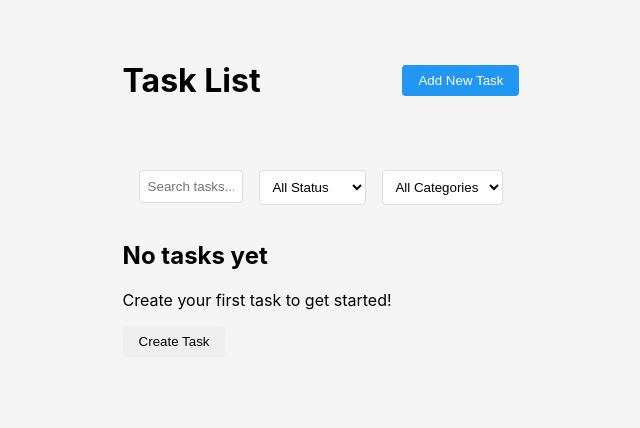
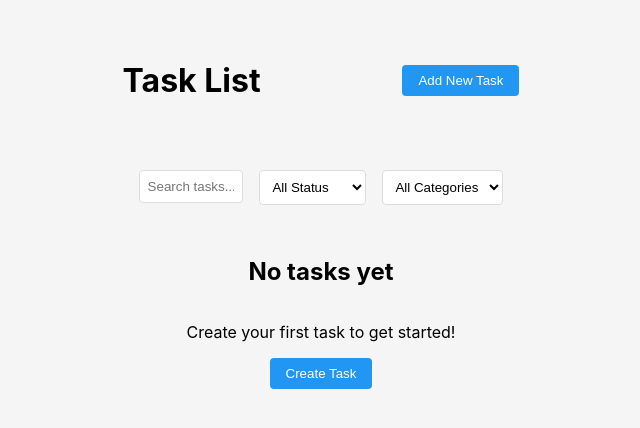
Before and after one commit to MendoncaJose/task-manager, an Angular app: page /tasks in a window 1280 px wide. Shown: the top 428 px of the page, without its empty margins (319-959 px from the left). Built offline with nearby package versions, Linux system fonts and the light colour scheme.

Commit message:
taskList-fe-49: (task-list.component.scss) fixed

```diff
--- a/src/app/pages/task-list/task-list.component.scss
+++ b/src/app/pages/task-list/task-list.component.scss
@@ -3,6 +3,14 @@
   justify-content: space-between;
   align-items: center;
   margin-bottom: 2rem;
+}
+.empty-state {
+  display: flex;
+  flex-direction: column;
+  align-items: center;
+  justify-content: center;
+  text-align: center;
+}
 
 .add-button {
   background: #2196f3;
@@ -15,7 +23,6 @@
   display: flex;
   align-items: center;
   gap: 0.5rem;
-  }
 }
 
 .task-list {
```
Lines whose indentation alone changed are shown as unchanged.
